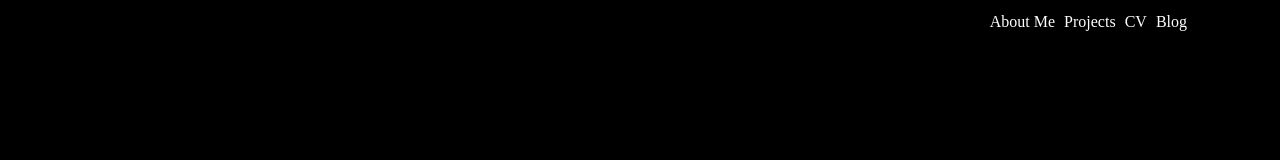
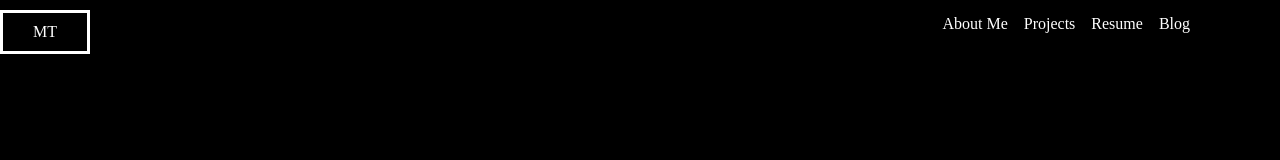
Before and after one commit to Matiastomas/my-personal-website, a plain HTML site: page index.html in a window 1280 px wide. Drawn offline with Linux system fonts and the light colour scheme.

Commit message:
css/style.css

```diff
--- a/css/style.css
+++ b/css/style.css
@@ -7,32 +7,40 @@ body{
       background-color: #000000;
 
 }
-div.initials{
-    border: 2px solid #ffffff;
-    padding: 10px 10px;
-    color: #ffffff;
-    margin-bottom:x;
+.top-section{
+     width: 100%;
 
 }
-.main{
-    border:solid;
-  height:100vh;
+.horizontal-grid{
+    display: inline-block;
 }
+div.initials{
+    border: 3px solid #ffffff;
+    padding: 10px 30px;
+    color: #ffffff;
+    margin-top: 10px;
 
-.menu-links{
-    float: left;
+
 }
-.menu{
+nav.menu{
+
     float: right;
-    padding: 10px 10px;
-    margin-right: 80px;
+    margin-top: 15px;
+    margin-right: 90px;
+
+
 }
 .menu ul li{
      display: inline-block;
-     margin-left: 5px;
+     margin-left: 12px;
      color: #ffffff;
 }
 a{
     color:#ffffff;
     text-decoration: none;
 }
+ul li a:hover{
+    border-bottom: 4px solid #ffffff;
+    padding-bottom:10px;
+    cursor: pointer;
+}
--- a/index.html
+++ b/index.html
@@ -5,8 +5,10 @@
 </head>
 <body>
     <section class="main">
-        <div class="top-section">
-         <nav class="menu">
+
+        <header class="top-section">
+         <div class="initials  horizontal-grid">MT</div>
+         <nav class="menu  horizontal-grid">
 
             <ul >
                 <li>
@@ -16,14 +18,14 @@
                     <a href="#">Projects</a>
                 </li>
                 <li>
-                    <a href="#">CV</a>
+                    <a href="#">Resume</a>
                 </li>
                 <li>
                     <a href="#">Blog</a>
                 </li>
             </ul>
         </nav>
-        <header>
+    </header>
           <aside class="left-about-me">
 
           </aside>
```
